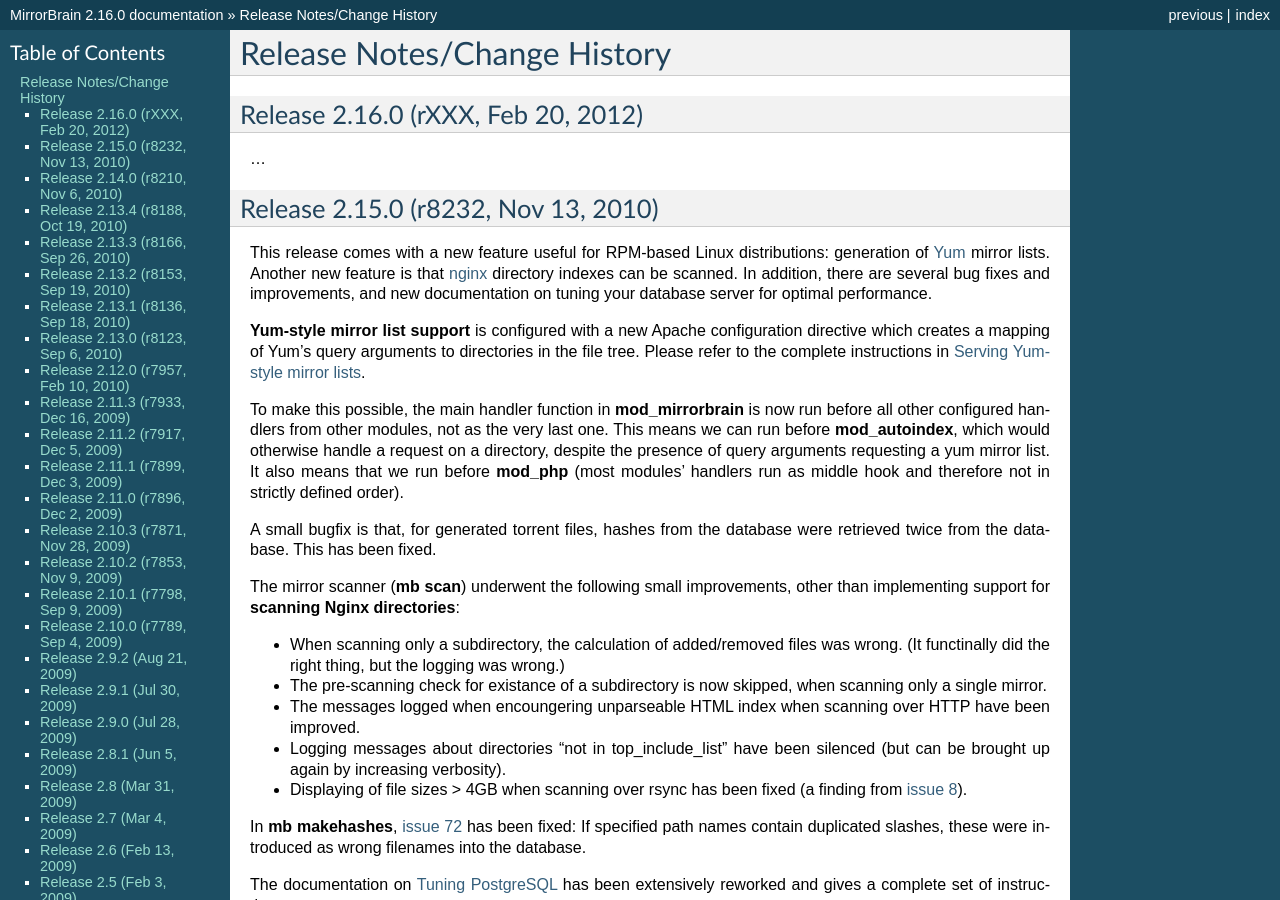
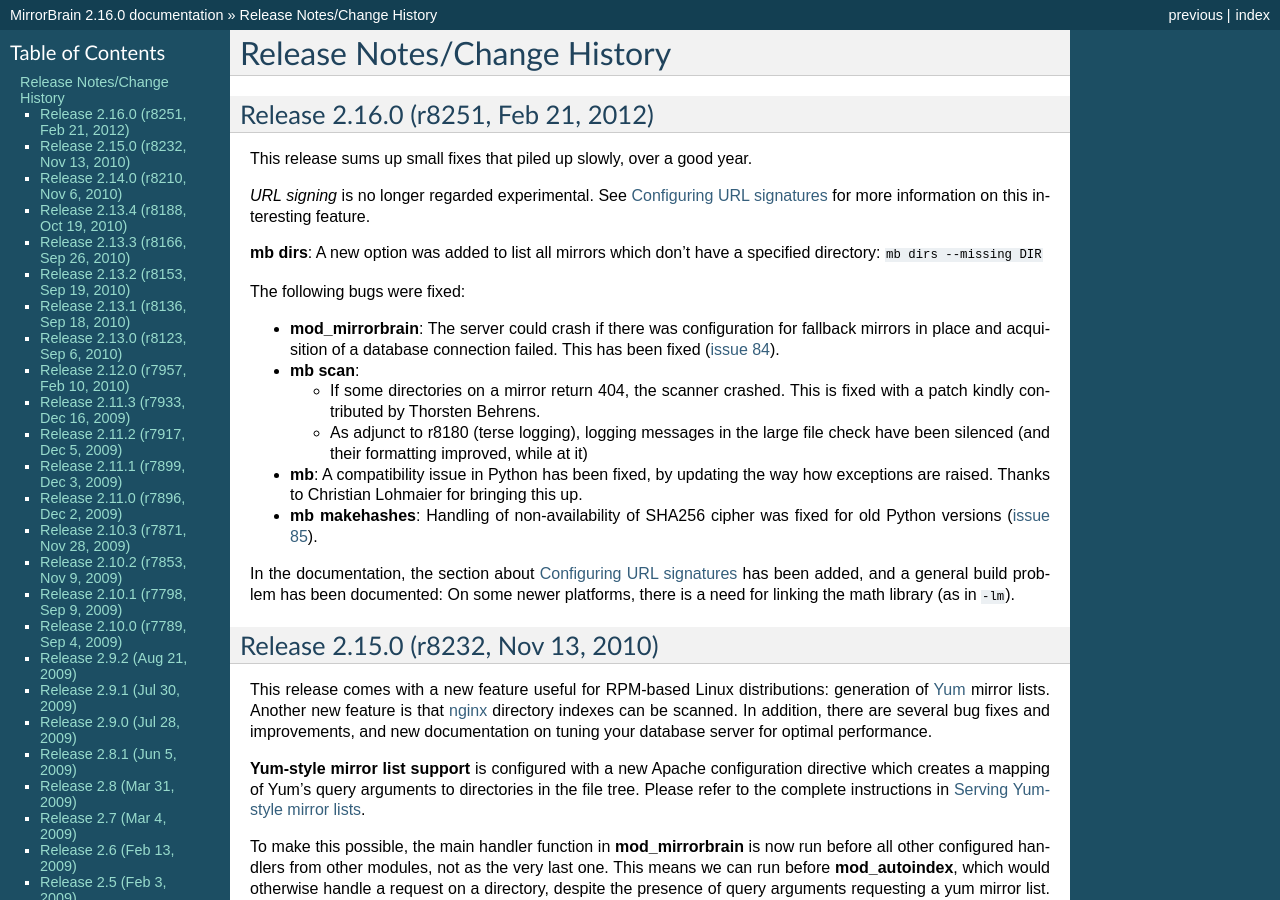
Before and after one commit to hayalci/mirrorbrain, a Sphinx documentation site: the page built from docs/changes.rst, in a window 1280 px wide and 900 px high. Built offline with Sphinx 7.4.7, drawn with Linux system fonts in a browser that asks for light colours.

Commit message:
release notes for 2.16.0
git-svn-id: http://svn.mirrorbrain.org/svn/mirrorbrain/trunk@8251 2d291e14-ff0c-0410-a3fa-d5caa9871f55

```diff
--- a/docs/changes.rst
+++ b/docs/changes.rst
@@ -4,10 +4,46 @@
 ============================
 
 
-Release 2.16.0 (rXXX, Feb 20, 2012)
+Release 2.16.0 (r8251, Feb 21, 2012)
 ------------------------------------
 
-...
+This release sums up small fixes that piled up slowly, over a good
+year.
+
+*URL signing* is no longer regarded experimental. See
+:ref:`configuring_url_signatures` for more information on this interesting
+feature.
+
+:program:`mb dirs`: A new option was added to list all mirrors which don't have
+a specified directory: ``mb dirs --missing DIR``
+
+The following bugs were fixed:
+
+* :program:`mod_mirrorbrain`: The server could crash if there was configuration for fallback mirrors in
+  place and acquisition of a database connection failed.  This has been fixed
+  (`issue 84`_).
+
+* :program:`mb scan`:
+
+  - If some directories on a mirror return 404, the scanner crashed. This
+    is fixed with a patch kindly contributed by Thorsten Behrens.
+  - As adjunct to r8180 (terse logging), logging messages in the large file check
+    have been silenced (and their formatting improved, while at it)
+
+* :program:`mb`: A compatibility issue in Python has been fixed, by updating the way how
+  exceptions are raised. Thanks to Christian Lohmaier for bringing this up.
+
+* :program:`mb makehashes`: Handling of non-availability of SHA256 cipher was
+  fixed for old Python versions (`issue 85`_).
+
+
+In the documentation, the section about :ref:`configuring_url_signatures` has
+been added, and a general build problem has been documented: On some newer
+platforms, there is a need for linking the math library (as in ``-lm``).
+
+
+.. _`issue 84`: http://mirrorbrain.org/issues/issue84
+.. _`issue 85`: http://mirrorbrain.org/issues/issue85
 
 
 
```
